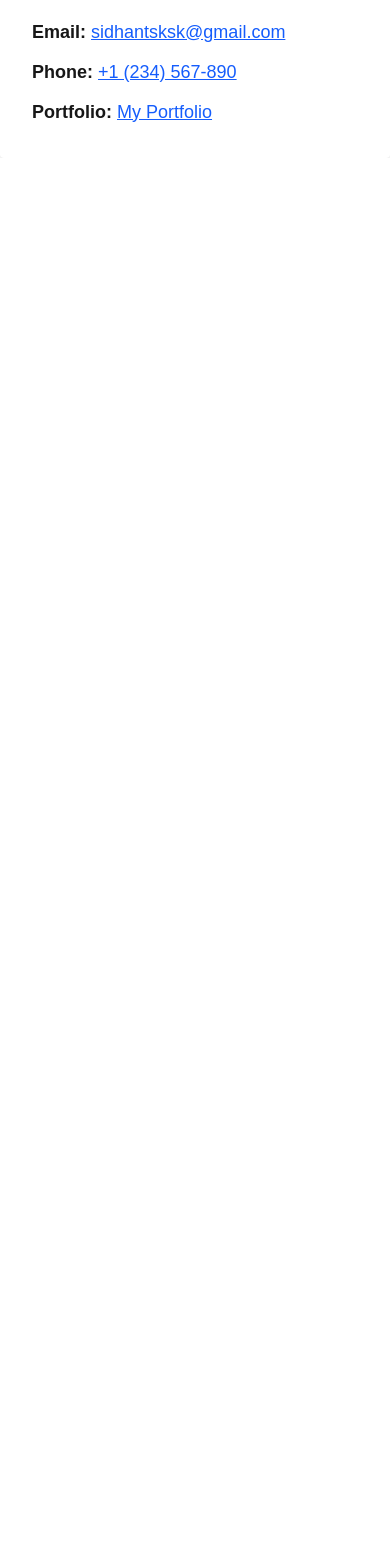
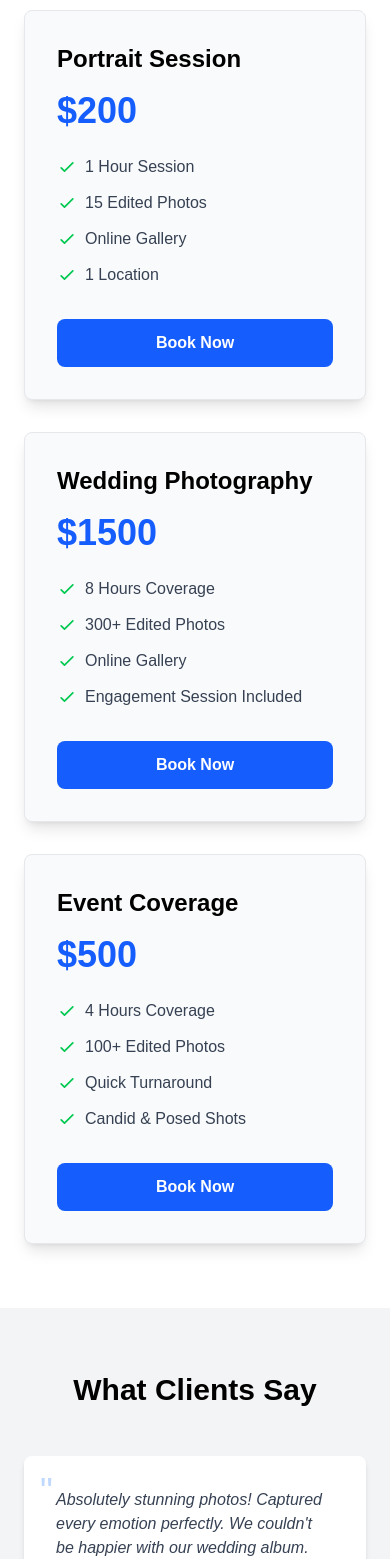
Before and after one commit to 23f1001556/photography-portfolio, a Next.js app: page / in a window 390 px wide. Shown: the part 4164-5723 px from the top of the page. Before the commit the page ends 4322 px from the top, so only its background shows below. Built offline with nearby package versions, Linux system fonts and the light colour scheme.

Commit message:
aded some page

```diff
--- a/app/components/Navbar.jsx
+++ b/app/components/Navbar.jsx
@@ -36,6 +36,8 @@ export default function Navbar() {
             <li><Link href="/">Home</Link></li>
             <li><Link href="#story">Story</Link></li>
             <li><Link href="#gallery">Gallery</Link></li>
+            <li><Link href="#services">Services</Link></li>
+            <li><Link href="#testimonials">Testimonials</Link></li>
             <li><Link href="#contact">Contact</Link></li>
           </ul>
 
@@ -75,6 +77,8 @@ export default function Navbar() {
                 <li><Link href="/" onClick={() => setOpen(false)}>Home</Link></li>
                 <li><Link href="#story" onClick={() => setOpen(false)}>Story</Link></li>
                 <li><Link href="#gallery" onClick={() => setOpen(false)}>Gallery</Link></li>
+                <li><Link href="#services" onClick={() => setOpen(false)}>Services</Link></li>
+                <li><Link href="#testimonials" onClick={() => setOpen(false)}>Testimonials</Link></li>
                 <li><Link href="#contact" onClick={() => setOpen(false)}>Contact</Link></li>
               </ul>
             </motion.div>
--- /dev/null
+++ b/app/components/Services.jsx
@@ -0,0 +1,70 @@
+"use client";
+import { motion } from "motion/react";
+
+export default function Services() {
+    const services = [
+        {
+            title: "Portrait Session",
+            price: "$200",
+            features: ["1 Hour Session", "15 Edited Photos", "Online Gallery", "1 Location"],
+            delay: 0.1
+        },
+        {
+            title: "Wedding Photography",
+            price: "$1500",
+            features: ["8 Hours Coverage", "300+ Edited Photos", "Online Gallery", "Engagement Session Included"],
+            delay: 0.2
+        },
+        {
+            title: "Event Coverage",
+            price: "$500",
+            features: ["4 Hours Coverage", "100+ Edited Photos", "Quick Turnaround", "Candid & Posed Shots"],
+            delay: 0.3
+        }
+    ];
+
+    return (
+        <section id="services" className="py-16 bg-white dark:bg-gray-800 text-black dark:text-white">
+            <div className="max-w-6xl mx-auto px-6">
+                <motion.h2
+                    initial={{ opacity: 0, y: 20 }}
+                    whileInView={{ opacity: 1, y: 0 }}
+                    transition={{ duration: 0.6 }}
+                    viewport={{ once: true }}
+                    className="text-3xl font-bold text-center mb-12"
+                >
+                    Services & Pricing
+                </motion.h2>
+
+                <div className="grid md:grid-cols-3 gap-8">
+                    {services.map((service, index) => (
+                        <motion.div
+                            key={index}
+                            initial={{ opacity: 0, y: 30 }}
+                            whileInView={{ opacity: 1, y: 0 }}
+                            transition={{ duration: 0.5, delay: service.delay }}
+                            viewport={{ once: true }}
+                            className="bg-gray-50 dark:bg-gray-900 p-8 rounded-lg shadow-lg hover:shadow-xl transition-shadow border border-gray-200 dark:border-gray-700 flex flex-col"
+                        >
+                            <h3 className="text-2xl font-bold mb-4">{service.title}</h3>
+                            <p className="text-4xl font-bold text-blue-600 mb-6">{service.price}</p>
+                            <ul className="space-y-3 mb-8 flex-grow">
+                                {service.features.map((feature, idx) => (
+                                    <li key={idx} className="flex items-center text-gray-700 dark:text-gray-300">
+                                        <svg className="w-5 h-5 text-green-500 mr-2" fill="none" stroke="currentColor" viewBox="0 0 24 24">
+                                            <path strokeLinecap="round" strokeLinejoin="round" strokeWidth="2" d="M5 13l4 4L19 7"></path>
+                                        </svg>
+                                        {feature}
+                                    </li>
+                                ))}
+                            </ul>
+                            <button className="w-full bg-blue-600 hover:bg-blue-700 text-white font-bold py-3 rounded-lg transition-colors">
+                                Book Now
+                            </button>
+                        </motion.div>
+                    ))}
+                </div>
+            </div>
+        </section>
+    );
+}
--- /dev/null
+++ b/app/components/Testimonials.jsx
@@ -0,0 +1,63 @@
+"use client";
+import { motion } from "motion/react";
+
+export default function Testimonials() {
+    const testimonials = [
+        {
+            name: "Sarah Jenkins",
+            role: "Wedding Client",
+            quote: "Absolutely stunning photos! Captured every emotion perfectly. We couldn't be happier with our wedding album.",
+            delay: 0.1
+        },
+        {
+            name: "Mike & Jenny",
+            role: "Couple Shoot",
+            quote: "Professional, friendly, and incredibly talented. Made us feel so comfortable during the shoot.",
+            delay: 0.2
+        },
+        {
+            name: "TechCorp Inc.",
+            role: "Corporate Event",
+            quote: "Delivered high-quality images for our annual summit. Great attention to detail and very reliable.",
+            delay: 0.3
+        }
+    ];
+
+    return (
+        <section id="testimonials" className="py-16 bg-gray-100 dark:bg-gray-900 text-black dark:text-white">
+            <div className="max-w-6xl mx-auto px-6">
+                <motion.h2
+                    initial={{ opacity: 0, y: 20 }}
+                    whileInView={{ opacity: 1, y: 0 }}
+                    transition={{ duration: 0.6 }}
+                    viewport={{ once: true }}
+                    className="text-3xl font-bold text-center mb-12"
+                >
+                    What Clients Say
+                </motion.h2>
+
+                <div className="grid md:grid-cols-3 gap-8">
+                    {testimonials.map((item, index) => (
+                        <motion.div
+                            key={index}
+                            initial={{ opacity: 0, scale: 0.9 }}
+                            whileInView={{ opacity: 1, scale: 1 }}
+                            transition={{ duration: 0.5, delay: item.delay }}
+                            viewport={{ once: true }}
+                            className="bg-white dark:bg-gray-800 p-8 rounded-lg shadow-md relative"
+                        >
+                            <div className="text-4xl text-blue-500 absolute top-4 left-4 opacity-30">"</div>
+                            <p className="text-gray-700 dark:text-gray-300 mb-6 italic relative z-10">
+                                {item.quote}
+                            </p>
+                            <div>
+                                <h4 className="font-bold text-lg">{item.name}</h4>
+                                <p className="text-sm text-gray-500 dark:text-gray-400">{item.role}</p>
+                            </div>
+                        </motion.div>
+                    ))}
+                </div>
+            </div>
+        </section>
+    );
+}
--- a/app/page.js
+++ b/app/page.js
@@ -4,6 +4,9 @@ import HomePage from './components/Home'
 import Gallary from './components/Gallary'
 import Contact from './components/Contact'
 import Story from './components/Story'
+import Services from './components/Services'
+import Testimonials from './components/Testimonials'
+
 export default function Home() {
   return (
     <>
@@ -11,6 +14,8 @@ export default function Home() {
     <HomePage/>
     <Story/>
     <Gallary />
+    <Services />
+    <Testimonials />
     <Contact/>
     </>
 
```
